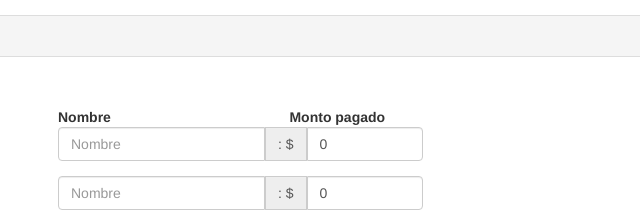
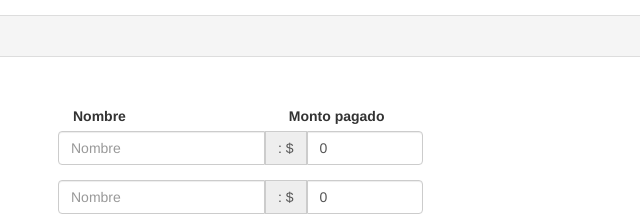
Before and after one commit to sandralopez/pay_calculator, a plain HTML site: page pay_calculator.html in a window 1280 px wide. Shown: the top 222 px of the page, 320-960 px from the left. Drawn offline with nearby package versions, Linux system fonts and the light colour scheme.

Commit message:
Solución temporal problema labels Nombre y Monto pagado

```diff
--- a/pay_calculator.html
+++ b/pay_calculator.html
@@ -45,10 +45,12 @@
 				</ul>
 			</div>
 			<!-- Etiquetas de Nombre y Monto -->
-			<div class="col-md-6 col-md-offset-3">
-				<div class="form-inline">
+			<div class="col-md-5 col-md-offset-3">
+				<div class="col-md-6 col-sm-5 col-xs-7">
 					<label class="control-label" for='miembro_0'>Nombre</label>
-					<label class="control-label col-md-offset-4" for='monto_0'>Monto pagado</label>
+				</div>
+				<div class="col-md-6">
+					<label class="control-label" for='monto_0'>Monto pagado</label>
 				</div>
 			</div>
 			<!-- Campos de texto -->
```
